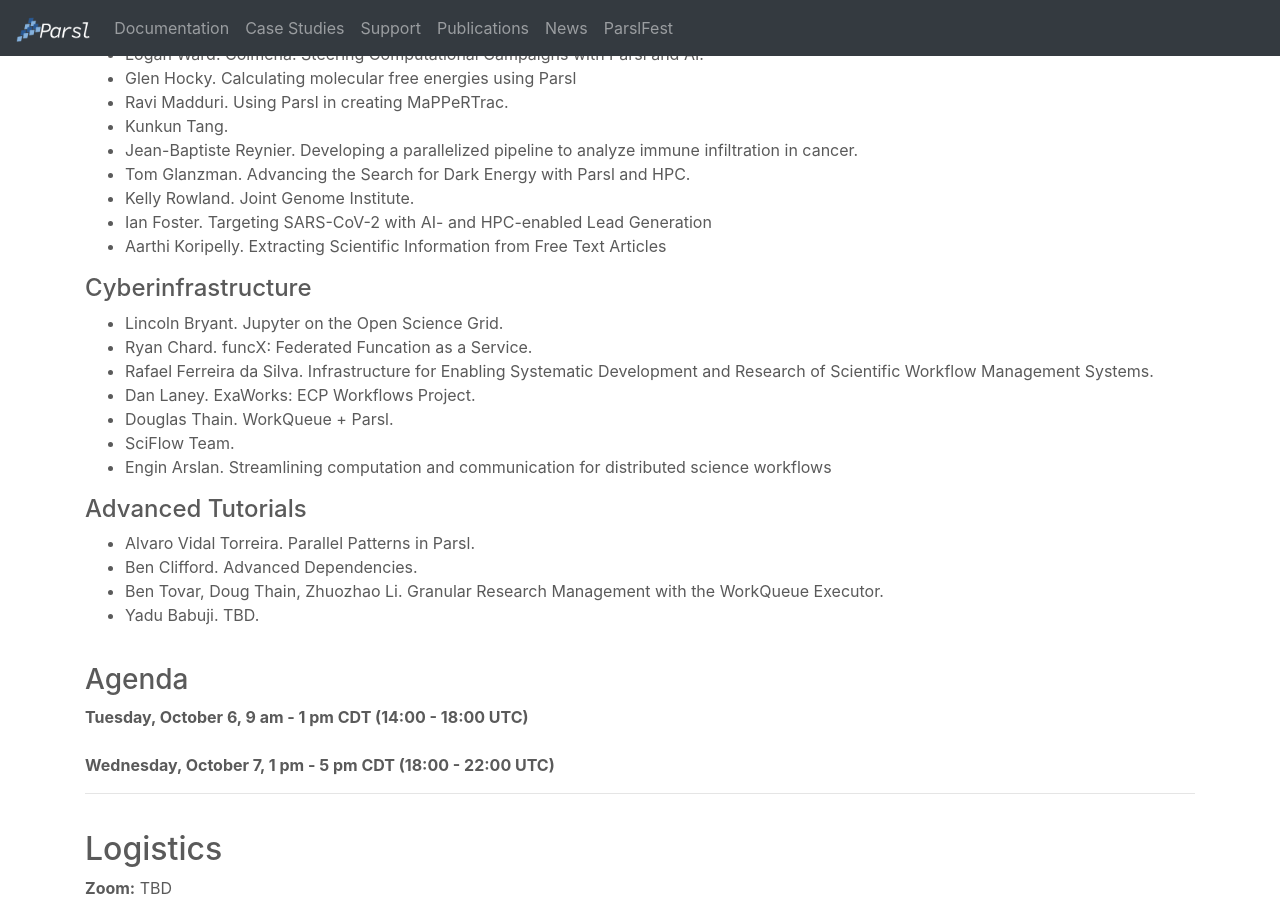
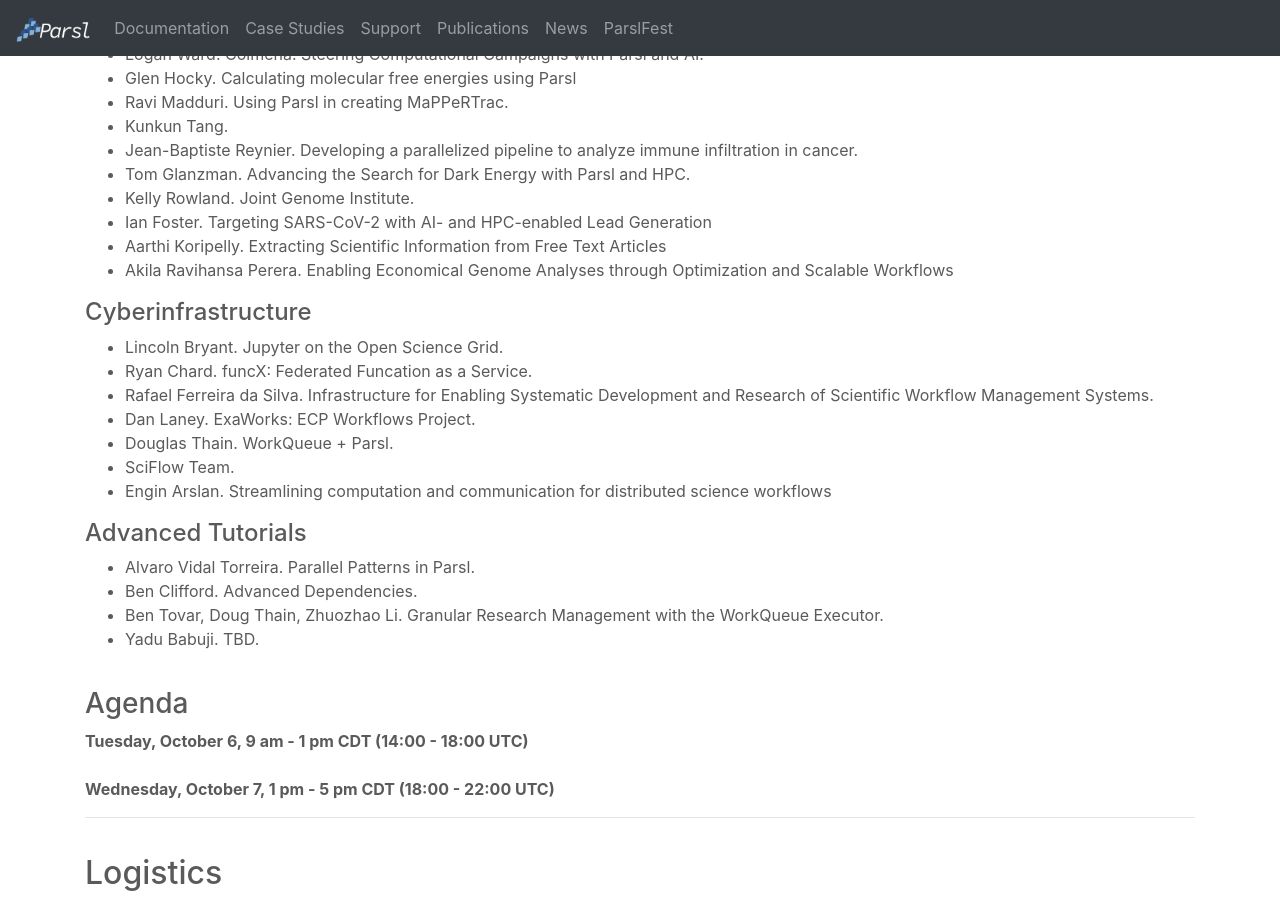
Before and after one commit to Parsl/parsl.github.io, a Jekyll site: the page built from parslfest2020.html, in a window 1280 px wide and 900 px high, scrolled down 349 px. Built offline with Jekyll 4.4.1, drawn with Linux system fonts in a browser that asks for light colours.

Commit message:
Update parslfest2020.html

```diff
--- a/parslfest2020.html
+++ b/parslfest2020.html
@@ -37,6 +37,7 @@
         <li>Kelly Rowland. Joint Genome Institute.</li>
         <li>Ian Foster. Targeting SARS-CoV-2 with AI- and HPC-enabled Lead Generation</li>
         <li>Aarthi Koripelly. Extracting Scientific Information from Free Text Articles</li>
+        <li>Akila Ravihansa Perera. Enabling Economical Genome Analyses through Optimization and Scalable Workflows</li>
       </ul>
 
       <h4>Cyberinfrastructure</h4>
```
